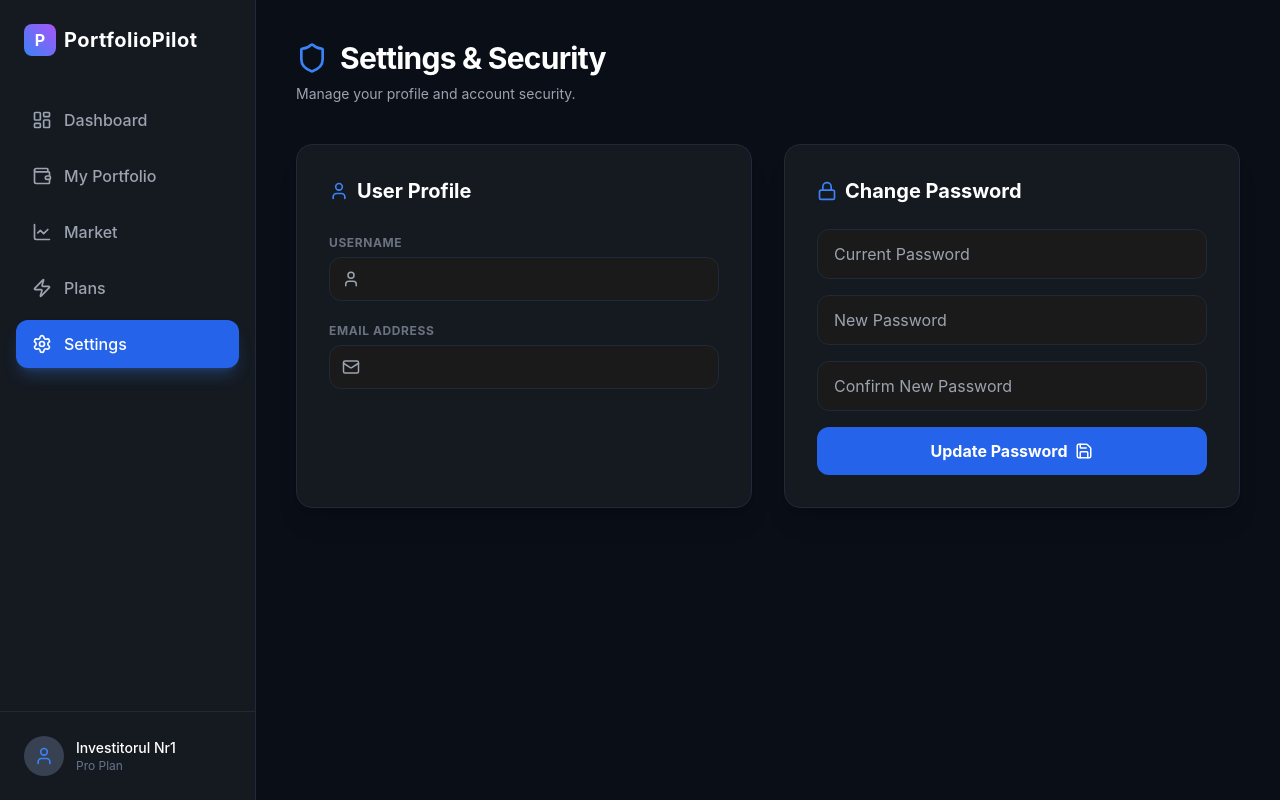
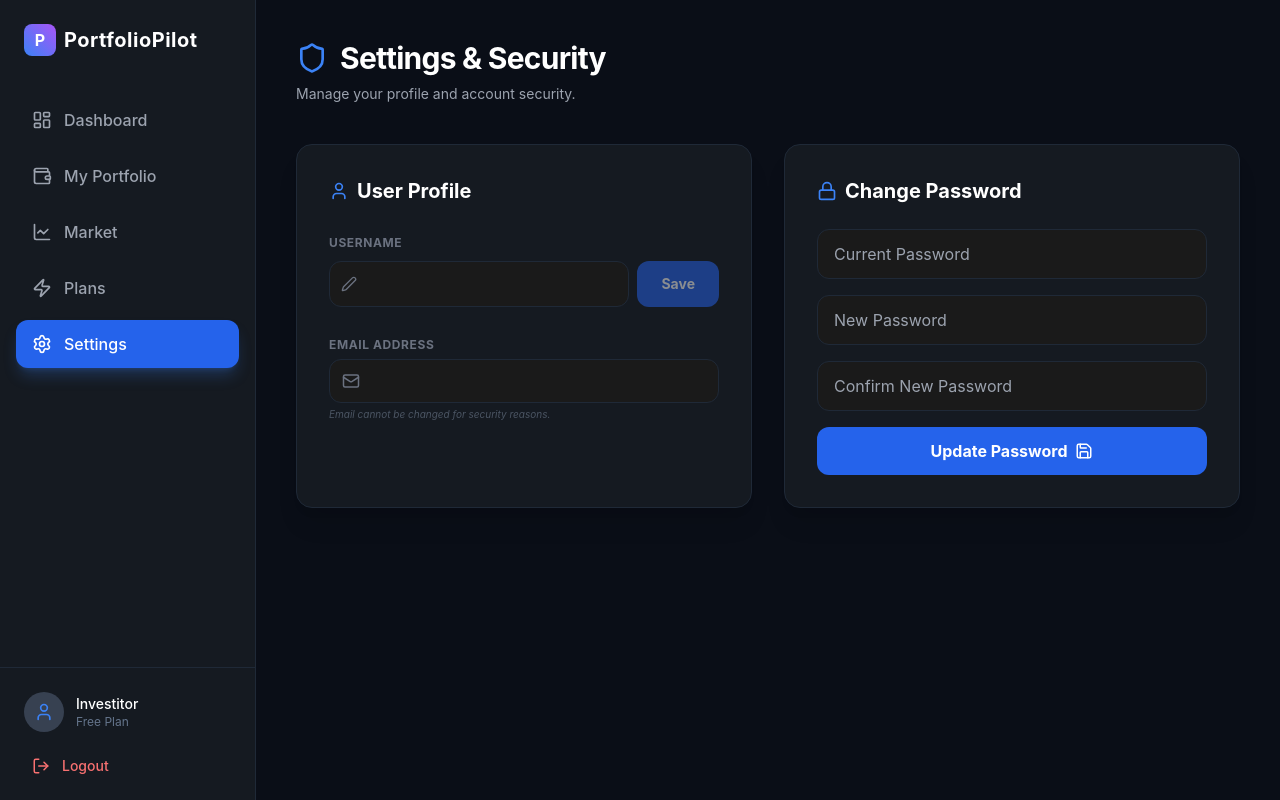
Before and after one commit to JAVA-AN3/PortfolioPilot, a React (Create React App) app in the folder portfolio_pilot_frontend/: page /settings in a window 1280 px wide. Built offline with nearby package versions, Linux system fonts and the light colour scheme; no server answers.

Commit message:
Add change username

```diff
--- a/portfolio_pilot_frontend/src/components/Sidebar.js
+++ b/portfolio_pilot_frontend/src/components/Sidebar.js
@@ -1,7 +1,7 @@
 import React from 'react';
 import { LayoutDashboard, Wallet, LineChart, Settings, User, Zap } from 'lucide-react'; // Am adăugat Zap
 import { useLocation, useNavigate } from 'react-router-dom';
-
+import { LogOut } from 'lucide-react';
 const SidebarItem = ({ icon, text, active, onClick }) => (
   <div
     onClick={onClick}
@@ -15,6 +15,10 @@ const SidebarItem = ({ icon, text, active, onClick }) => (
 const Sidebar = () => {
   const location = useLocation();
   const navigate = useNavigate();
+  const handleLogout = () => {
+    localStorage.removeItem('jwtToken'); // Delete tokenul JWT from localStorage
+    window.location.href = '/login'; // Redirect to login page
+};
 
   return (
     <aside className="w-64 bg-dashboard-card flex flex-col border-r border-gray-800 hidden md:flex h-full">
@@ -64,16 +68,22 @@ const Sidebar = () => {
         />
       </nav>
 
-      <div className="p-4 border-t border-gray-800">
-        <div className="flex items-center gap-3 p-2 rounded-lg hover:bg-gray-800 cursor-pointer transition">
-          <div className="w-10 h-10 bg-gray-700 rounded-full flex items-center justify-center text-dashboard-accent">
-            <User size={20} />
-          </div>
-          <div>
-            <p className="text-sm font-medium text-white">Investitorul Nr1</p>
-            <p className="text-xs text-dashboard-muted">Pro Plan</p>
-          </div>
-        </div>
+     <div className="p-4 border-t border-gray-800 space-y-2">
+  <div className="flex items-center gap-3 p-2 rounded-lg hover:bg-gray-800 cursor-pointer transition group">
+    <div className="w-10 h-10 bg-gray-700 rounded-full flex items-center justify-center text-dashboard-accent">
+      <User size={20} />
+    </div>
+    <div className="flex-1">
+      <p className="text-sm font-medium text-white">Investitor</p>
+      <p className="text-xs text-dashboard-muted">Free Plan</p>
+    </div>
+  </div>
+  <button
+    onClick={handleLogout}
+    className="w-full flex items-center gap-3 px-4 py-2 text-sm font-medium text-red-400 hover:bg-red-500/10 rounded-xl transition-colors"
+  >
+    <LogOut size={18} /> Logout
+  </button>
       </div>
     </aside>
   );
--- a/portfolio_pilot_frontend/src/pages/SettingsPage.js
+++ b/portfolio_pilot_frontend/src/pages/SettingsPage.js
@@ -2,10 +2,11 @@ import React, { useState, useEffect } from 'react';
 import axios from 'axios';
 import Sidebar from '../components/Sidebar';
 import TickerTape from '../components/TickerTape';
-import { User, Shield, Lock, Mail, Save, AlertCircle } from 'lucide-react';
+import { User, Shield, Lock, Mail, Save, AlertCircle, Edit2 } from 'lucide-react';
 
 const SettingsPage = () => {
     const [user, setUser] = useState({ username: '', email: '' });
+    const [newUsername, setNewUsername] = useState(''); // State for new username
     const [passwordData, setPasswordData] = useState({ currentPassword: '', newPassword: '', confirmPassword: '' });
     const [message, setMessage] = useState({ type: '', text: '' });
     const [loading, setLoading] = useState(false);
@@ -18,7 +19,7 @@ const SettingsPage = () => {
                 const response = await axios.get('http://localhost:8080/api/users/me', {
                     headers: { 'Authorization': `Bearer ${token}` }
                 });
-                setUser(response.data); // Map updated from Map.of on backend
+                setUser(response.data);
             } catch (err) {
                 console.error("Failed to load user data", err);
             }
@@ -26,6 +27,32 @@ const SettingsPage = () => {
         fetchUserData();
     }, []);
 
+    // --- Update Profile Name ---
+    const updateProfileName = async (e) => {
+        e.preventDefault();
+        if (!newUsername || newUsername === user.username) return;
+
+        setLoading(true);
+        setMessage({ type: '', text: '' });
+        try {
+            const token = localStorage.getItem('jwtToken');
+            await axios.put('http://localhost:8080/api/users/update-profile',
+                { newUsername },
+                { headers: { 'Authorization': `Bearer ${token}` } }
+            );
+
+            // If successful, log the user out to re-login with new username
+            alert("Username changed successfully! Please log in again.");
+            localStorage.removeItem('jwtToken');
+            window.location.href = '/login';
+        } catch (err) {
+            setMessage({ type: 'error', text: err.response?.data || "Error updating username" });
+        } finally {
+            setLoading(false);
+        }
+    };
+
+    // --- Change Password ---
     const handlePasswordChange = (e) => {
         setPasswordData({ ...passwordData, [e.target.name]: e.target.value });
     };
@@ -42,7 +69,6 @@ const SettingsPage = () => {
         setLoading(true);
         try {
             const token = localStorage.getItem('jwtToken');
-            // We'll create this endpoint next in the Backend
             await axios.put('http://localhost:8080/api/users/change-password',
                 {
                     oldPassword: passwordData.currentPassword,
@@ -61,7 +87,7 @@ const SettingsPage = () => {
 
     return (
         <div className="flex h-screen bg-dashboard-main text-dashboard-text font-sans overflow-hidden">
-            <Sidebar />
+            <Sidebar user={user} />
             <main className="flex-1 flex flex-col relative min-w-0 overflow-x-hidden">
                 <div className="flex-none w-full">
                     <TickerTape />
@@ -81,25 +107,42 @@ const SettingsPage = () => {
                             <h2 className="text-xl font-bold text-white mb-6 flex items-center gap-2">
                                 <User className="text-blue-500" size={20} /> User Profile
                             </h2>
-                            <div className="space-y-4">
-                                <div>
+                            <div className="space-y-6">
+                                {/* Formular Editare Username */}
+                                <form onSubmit={updateProfileName} className="space-y-2">
                                     <label className="text-xs font-bold text-gray-500 uppercase tracking-wider">Username</label>
-                                    <div className="mt-1 flex items-center gap-3 bg-[#1a1a1a] p-3 rounded-xl border border-gray-800 text-gray-400">
-                                        <User size={18} />
-                                        <span>{user.username}</span>
+                                    <div className="flex gap-2">
+                                        <div className="relative flex-1">
+                                            <Edit2 className="absolute left-3 top-1/2 -translate-y-1/2 text-gray-500" size={16} />
+                                            <input
+                                                type="text"
+                                                placeholder={user.username}
+                                                className="w-full bg-[#1a1a1a] border border-gray-800 rounded-xl py-2.5 pl-10 pr-4 text-white focus:border-blue-500 outline-none transition-all"
+                                                onChange={(e) => setNewUsername(e.target.value)}
+                                            />
+                                        </div>
+                                        <button
+                                            type="submit"
+                                            disabled={loading || !newUsername}
+                                            className="bg-blue-600 px-6 rounded-xl text-white font-bold hover:bg-blue-700 transition disabled:opacity-50 text-sm"
+                                        >
+                                            Save
+                                        </button>
                                     </div>
-                                </div>
+                                </form>
+
                                 <div>
                                     <label className="text-xs font-bold text-gray-500 uppercase tracking-wider">Email Address</label>
-                                    <div className="mt-1 flex items-center gap-3 bg-[#1a1a1a] p-3 rounded-xl border border-gray-800 text-gray-400">
+                                    <div className="mt-1 flex items-center gap-3 bg-[#1a1a1a] p-3 rounded-xl border border-gray-800 text-gray-500 cursor-not-allowed">
                                         <Mail size={18} />
                                         <span>{user.email}</span>
                                     </div>
+                                    <p className="text-[10px] text-gray-600 mt-1 italic">Email cannot be changed for security reasons.</p>
                                 </div>
                             </div>
                         </div>
 
-                        {/* Security Section */}
+                        {/* Security Section (Change Password) */}
                         <div className="bg-dashboard-card rounded-2xl p-8 border border-gray-800 shadow-xl">
                             <h2 className="text-xl font-bold text-white mb-6 flex items-center gap-2">
                                 <Lock className="text-blue-500" size={20} /> Change Password
```
Also changed, not shown: 2 other files (tests, documents, lock files or other folders).
